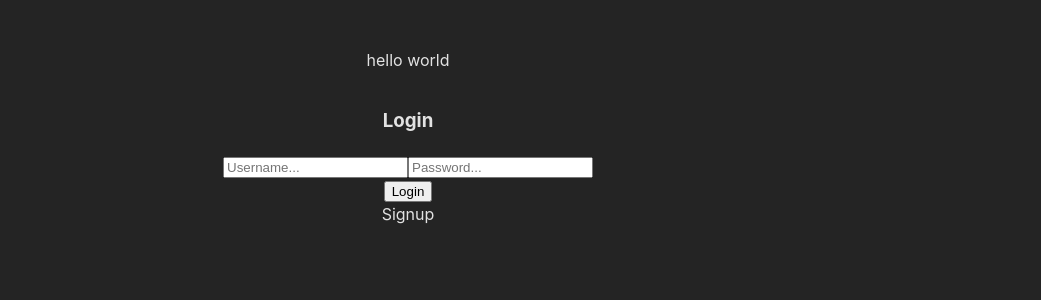
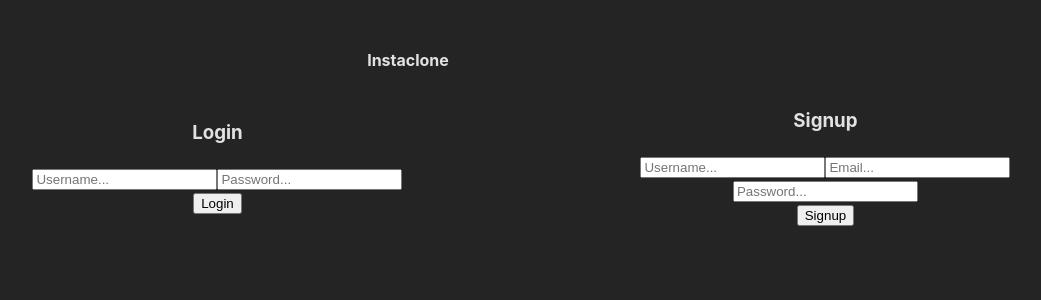
Before and after one commit to kristianravn/instaclone-fe, a React (Vite) app: page / in a window 1280 px wide. Shown: the top 300 px of the page, without its empty margins (232-1273 px from the left). Built offline with nearby package versions, Linux system fonts and the light colour scheme.

Commit message:
styling: flex direction columns login.css

```diff
--- a/src/App.jsx
+++ b/src/App.jsx
@@ -7,7 +7,7 @@ function App() {
 
   return (
     <>
-      <p>hello world</p>
+      <p><b>Instaclone</b></p>
       <LogOrSign/>
     </>
   )
--- /dev/null
+++ b/src/components/LogOrSign/LogOrSign.css
@@ -0,0 +1,5 @@
+.logOrSign-container {
+    display: flex;
+    justify-content: center;
+    align-items: center;
+  }
--- a/src/components/LogOrSign/LogOrSign.jsx
+++ b/src/components/LogOrSign/LogOrSign.jsx
@@ -1,12 +1,15 @@
 import React from 'react'
 import Login from './login/Login'
 import Signup from './signup/Signup'
+import './LogOrSign.css'
 
 const LogOrSign = () => {
   return (
     <div>
+      <div className="logOrSign-container">
         <Login />
         <Signup />
+    </div>
     </div>
   )
 }
--- a/src/components/LogOrSign/login/Login.css
+++ b/src/components/LogOrSign/login/Login.css
@@ -1,6 +1,7 @@
 .login {
     display:flex;
     width: 20%;
+    flex-direction: column;
     height: 60%;
     align-items: center;
     justify-content: center;
@@ -11,6 +12,7 @@
 
   .login-form {
     display: flex;
+    flex-direction: column;
     width: 100%;
     height: 100%;
     align-items: center;
--- a/src/components/LogOrSign/login/Login.jsx
+++ b/src/components/LogOrSign/login/Login.jsx
@@ -7,7 +7,7 @@ const Login = () => {
   <div className='login-form'>
     <form>
       <h3>Login</h3>
-      <div>
+      <div className='loginBoxes'>
               <input
                 type="text"
                 placeholder="Username..."
@@ -16,7 +16,7 @@ const Login = () => {
                 type="text"
                 placeholder="Password..."
               />
-            </div>
+     </div>
             <button type="submit">Login</button>
           </form>
         </div>
--- a/src/components/LogOrSign/signup/Signup.jsx
+++ b/src/components/LogOrSign/signup/Signup.jsx
@@ -2,7 +2,29 @@ import React from 'react'
 
 const Signup = () => {
   return (
-    <div>Signup</div>
+
+    <div>
+        <form>
+            <h3>Signup</h3>
+            <div>
+                <input
+                type="text"
+                placeholder= "Username..."
+                />
+
+                <input
+                type="text"
+                placeholder= "Email..."
+                />
+
+                <input
+                type="text"
+                placeholder= "Password..."
+                />
+            </div>
+            <button type="submit">Signup </button>
+        </form>
+    </div>
   )
 }
 
```
